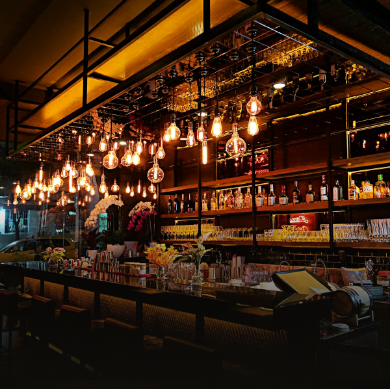
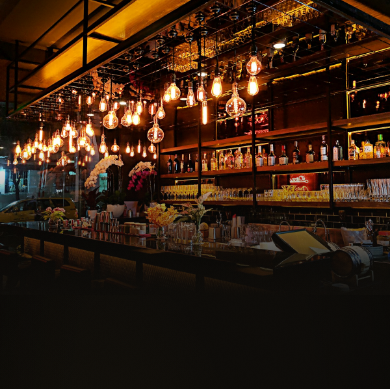
Before and after one commit to leadmill-agency/emporiumgames, a plain HTML site: page index.html in a window 390 px wide. Shown: the top 389 px of the page. Drawn offline with Linux system fonts and the light colour scheme.

Commit message:
Shrink hero section height
- Reduced hero from 100vh to 80vh
- Tightened bottom padding on hero content
- Reduced mobile hero image from 45vh to 35vh

Co-Authored-By: Claude Opus 4.6 (1M context) <noreply@anthropic.com>

```diff
--- a/css/layout.css
+++ b/css/layout.css
@@ -45,7 +45,7 @@
    ═══════════════════════════════════════ */
 
 .hero {
-  min-height: 100vh;
+  min-height: 80vh;
   display: flex;
   align-items: flex-end;
   padding: 0 var(--space-md) var(--space-2xl);
@@ -66,7 +66,7 @@
   display: flex;
   flex-direction: column;
   justify-content: flex-end;
-  padding: var(--nav-height) var(--space-lg) var(--space-2xl) var(--space-xl);
+  padding: var(--nav-height) var(--space-lg) var(--space-xl) var(--space-xl);
   max-width: none;
   margin: 0;
 }
@@ -366,7 +366,7 @@
   }
 
   .hero-image {
-    height: 45vh;
+    height: 35vh;
     order: 1;
   }
 
```
